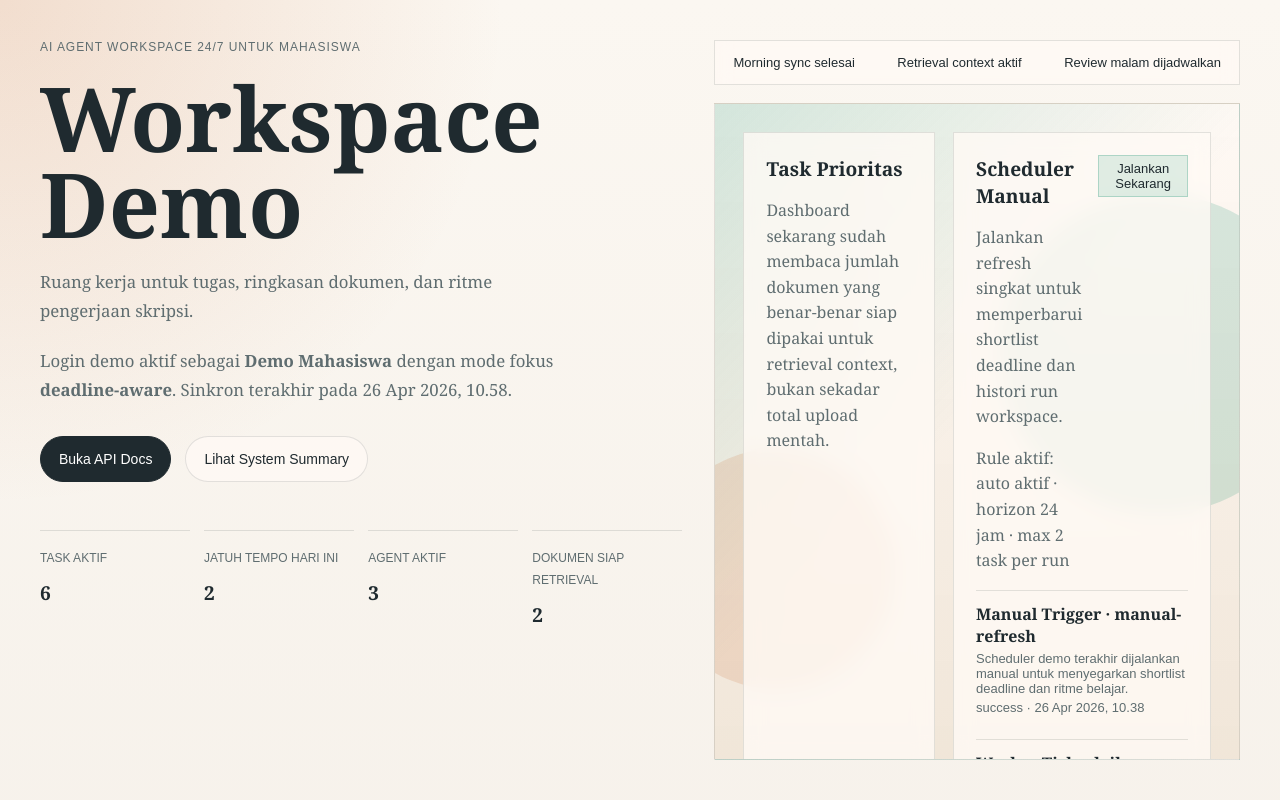
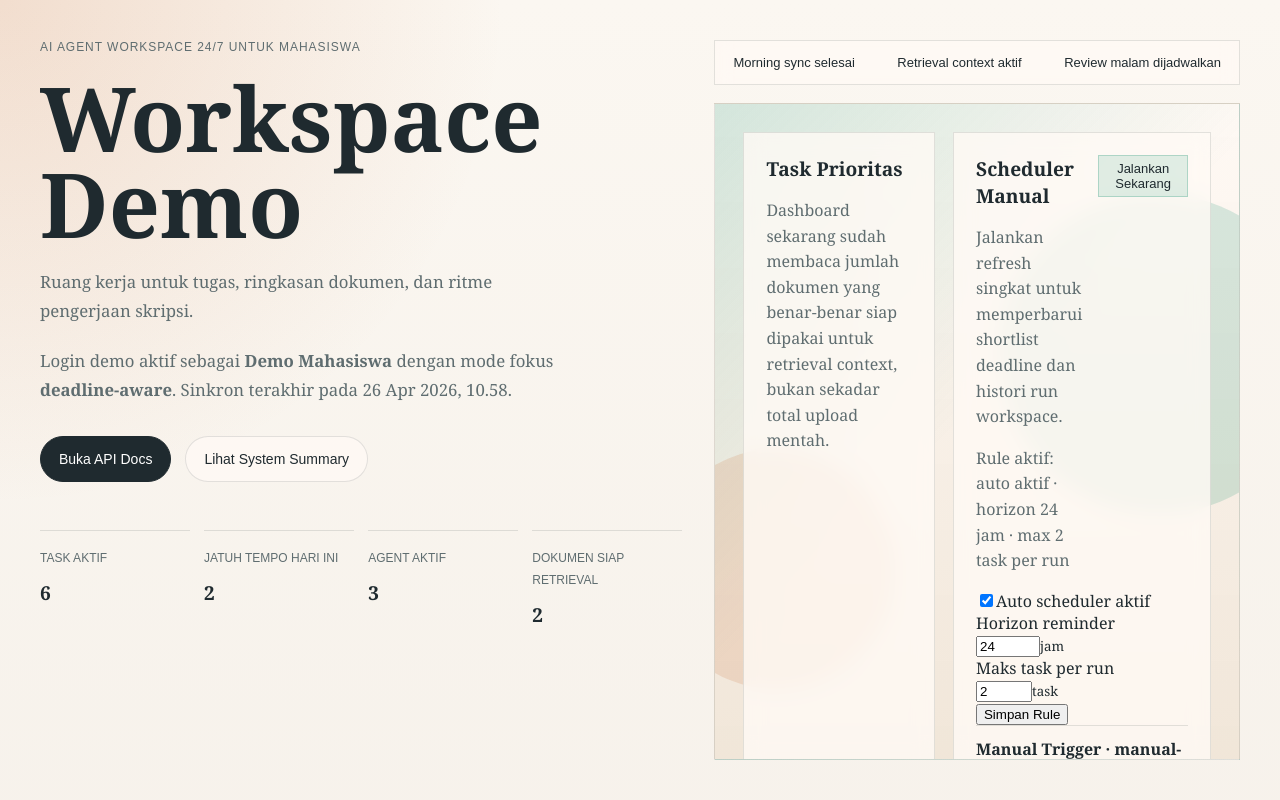
Before and after one commit to LilWest03/PlannerTest, a Next.js app in the folder frontend/: page / in a window 1280 px wide. Shown: the top 800 px of the page. Built offline with nearby package versions, Linux system fonts and the light colour scheme; no server answers.

Commit message:
Add scheduler settings editor to dashboard

```diff
--- a/frontend/app/page.tsx
+++ b/frontend/app/page.tsx
@@ -234,6 +234,10 @@ function formatFileSize(bytes: number) {
   return `${(bytes / (1024 * 1024)).toFixed(1)} MB`;
 }
 
+function clampNumber(value: number, min: number, max: number) {
+  return Math.min(Math.max(value, min), max);
+}
+
 async function getDemoToken(): Promise<AuthResponse | null> {
   try {
     const response = await fetch(`${apiBaseUrl}/api/v1/auth/login`, {
@@ -348,6 +352,46 @@ async function triggerManualSchedulerRun(workspaceId: string) {
   revalidatePath("/");
 }
 
+async function updateWorkspaceSchedulerSettings(workspaceId: string, formData: FormData) {
+  "use server";
+
+  const auth = await getDemoToken();
+  if (!auth) {
+    throw new Error("Demo auth unavailable");
+  }
+
+  const reminderWindowHours = clampNumber(
+    Number.parseInt(String(formData.get("reminder_window_hours") ?? "24"), 10) || 24,
+    1,
+    168,
+  );
+  const maxTasksPerRun = clampNumber(
+    Number.parseInt(String(formData.get("max_tasks_per_run") ?? "2"), 10) || 2,
+    1,
+    10,
+  );
+
+  const response = await fetch(`${apiBaseUrl}/api/v1/workspaces/${workspaceId}/scheduler-settings`, {
+    method: "PUT",
+    headers: {
+      Authorization: `Bearer ${auth.access_token}`,
+      "Content-Type": "application/json",
+    },
+    body: JSON.stringify({
+      scheduler_enabled: formData.get("scheduler_enabled") === "on",
+      reminder_window_hours: reminderWindowHours,
+      max_tasks_per_run: maxTasksPerRun,
+    }),
+    cache: "no-store",
+  });
+
+  if (!response.ok) {
+    throw new Error("Failed to update scheduler settings");
+  }
+
+  revalidatePath("/");
+}
+
 export default async function Home() {
   const { overview, demoUserName, documents, schedulerRuns } = await getWorkspaceSnapshot();
   const stats = [
@@ -455,6 +499,50 @@ export default async function Home() {
                       </button>
                     </form>
                   </div>
+                  <form
+                    className="scheduler-settings-form"
+                    action={updateWorkspaceSchedulerSettings.bind(null, overview.workspace.id)}
+                  >
+                    <label className="scheduler-toggle">
+                      <input
+                        defaultChecked={overview.scheduler_settings.scheduler_enabled}
+                        name="scheduler_enabled"
+                        type="checkbox"
+                      />
+                      <span>Auto scheduler aktif</span>
+                    </label>
+                    <div className="scheduler-settings-grid">
+                      <label className="scheduler-field">
+                        <span>Horizon reminder</span>
+                        <div className="scheduler-input-row">
+                          <input
+                            defaultValue={overview.scheduler_settings.reminder_window_hours}
+                            max={168}
+                            min={1}
+                            name="reminder_window_hours"
+                            type="number"
+                          />
+                          <small>jam</small>
+                        </div>
+                      </label>
+                      <label className="scheduler-field">
+                        <span>Maks task per run</span>
+                        <div className="scheduler-input-row">
+                          <input
+                            defaultValue={overview.scheduler_settings.max_tasks_per_run}
+                            max={10}
+                            min={1}
+                            name="max_tasks_per_run"
+                            type="number"
+                          />
+                          <small>task</small>
+                        </div>
+                      </label>
+                    </div>
+                    <button className="settings-submit" type="submit">
+                      Simpan Rule
+                    </button>
+                  </form>
                   <div className="timeline-list">
                     {schedulerRuns.map((item) => (
                       <div className="timeline-item" key={item.id}>
```
